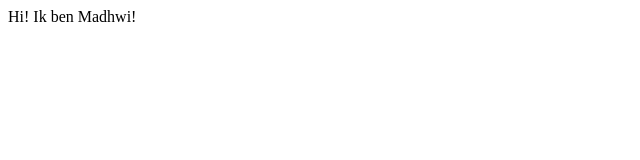
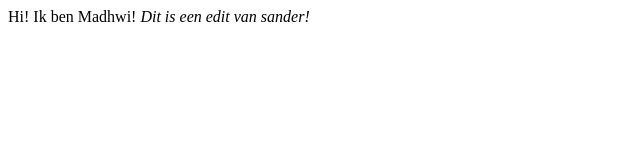
Before and after one commit to Madhwi89/WebDevPractice, a plain HTML site: page index.html in a window 1280 px wide. Shown: the whole page, without its empty margins (0-640 px from the left). Drawn offline with Linux system fonts and the light colour scheme.

Commit message:
verandering aangebracht door sander

```diff
--- a/index.html
+++ b/index.html
@@ -9,5 +9,7 @@
 <body>
     Hi!
     Ik ben Madhwi!
+
+ <i>Dit is een edit van sander!</>
 </body>
 </html>
```
